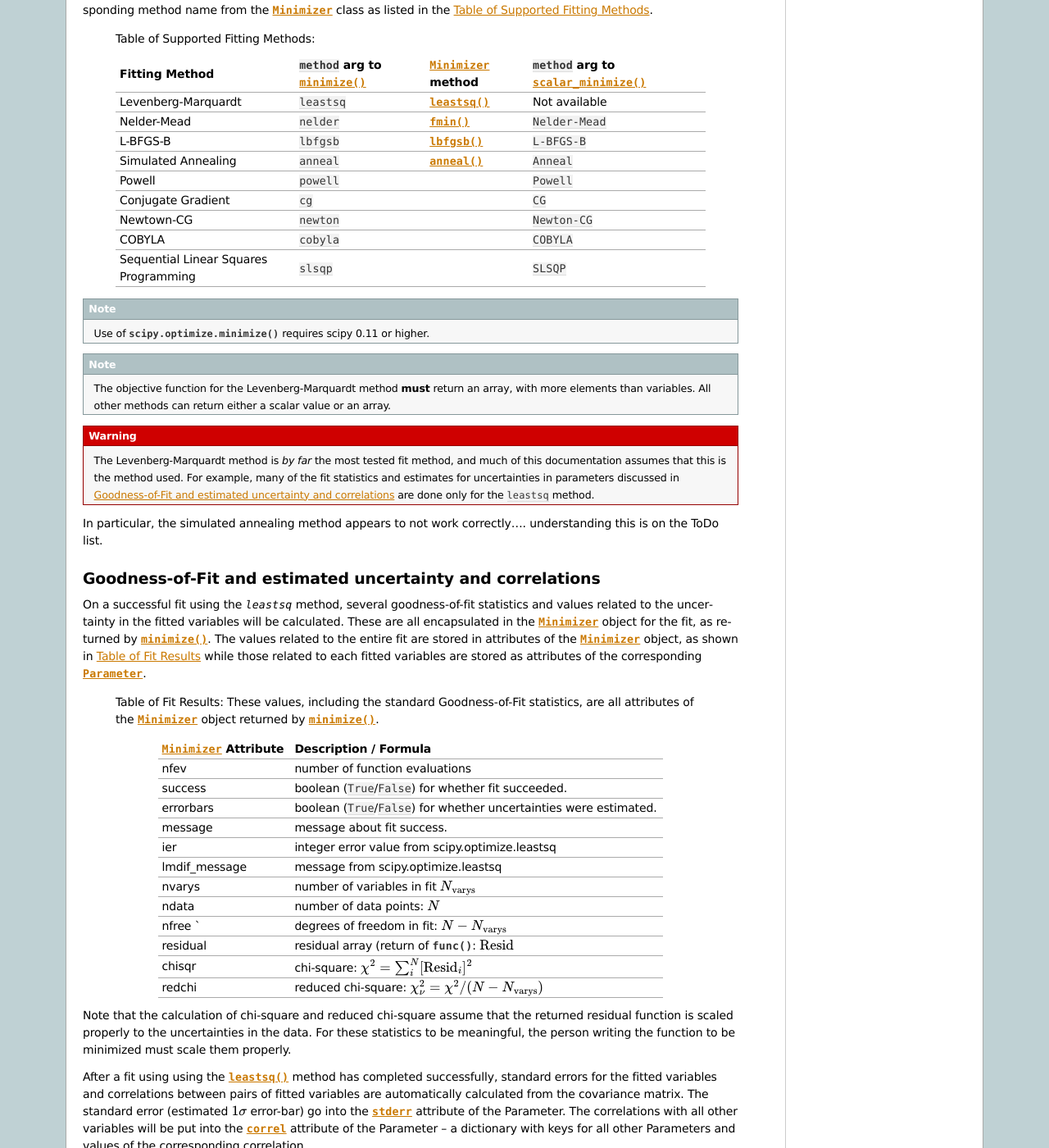
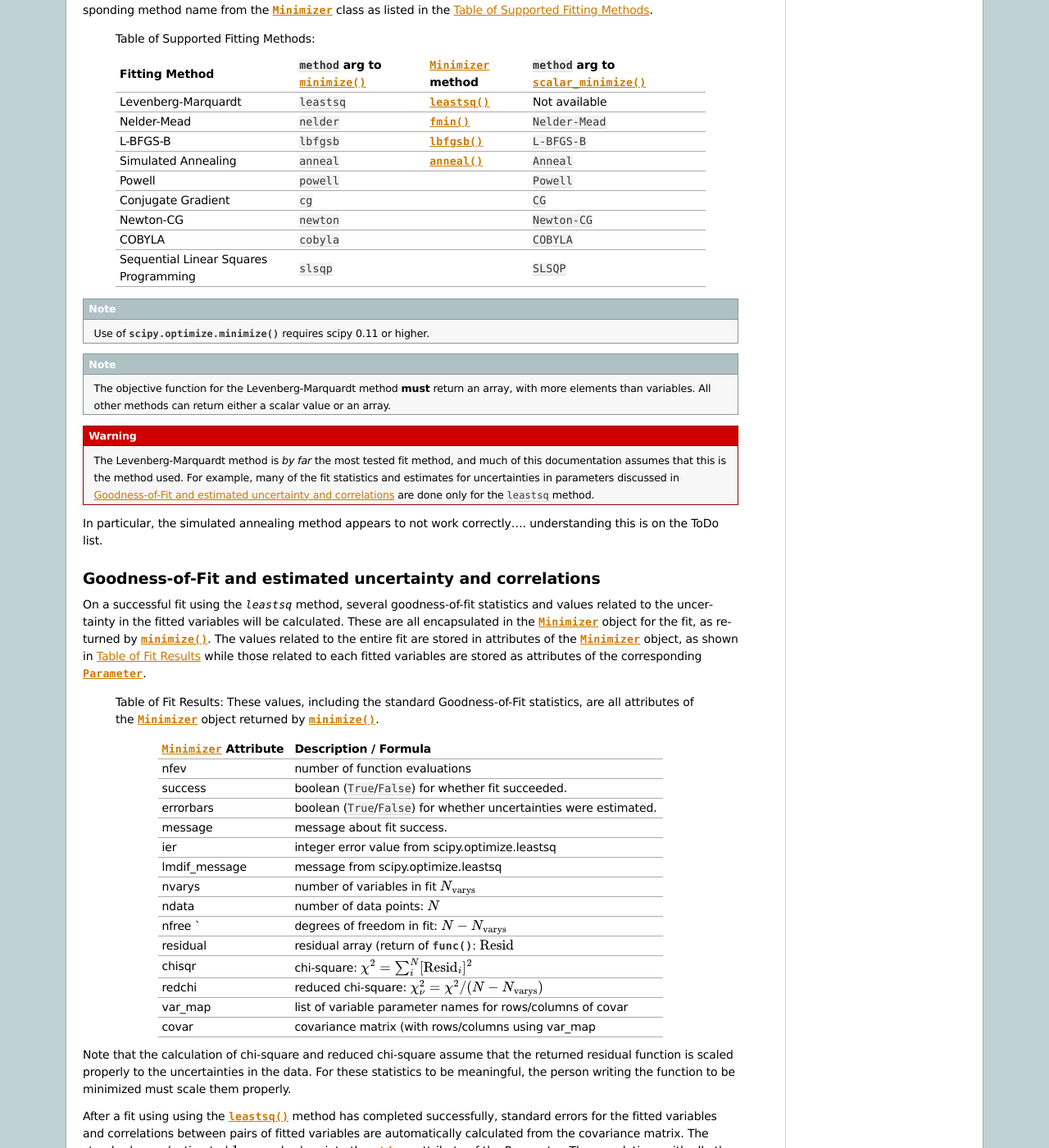
Before and after one commit to lmfit/lmfit-py, a Sphinx documentation site: the page built from doc/fitting.rst, in a window 1280 px wide and 1400 px high, scrolled down 1999 px. Shown: the whole window at 82% size. Built offline with Sphinx 7.4.7, drawn with Linux system fonts in a browser that asks for light colours; formulas are drawn with MathJax 3.

Commit message:
add covar/var_map to documented attributes of minimizer

```diff
--- a/doc/fitting.rst
+++ b/doc/fitting.rst
@@ -165,14 +165,13 @@ To select which of these algorithms to use, use the ``method`` keyword to the
  +-----------------------+--------------------+---------------------+-------------------------+
  | Conjugate Gradient    |  ``cg``            |                     | ``CG``                  |
  +-----------------------+--------------------+---------------------+-------------------------+
- | Newtown-CG            |  ``newton``        |                     | ``Newton-CG``           |
+ | Newton-CG             |  ``newton``        |                     | ``Newton-CG``           |
  +-----------------------+--------------------+---------------------+-------------------------+
  | COBYLA                |  ``cobyla``        |                     |  ``COBYLA``             |
  +-----------------------+--------------------+---------------------+-------------------------+
  | Sequential Linear     |  ``slsqp``         |                     |  ``SLSQP``              |
  | Squares Programming   |                    |                     |                         |
  +-----------------------+--------------------+---------------------+-------------------------+
-
 
 .. note::
 
@@ -242,6 +241,10 @@ stored as attributes of the corresponding :class:`Parameter`.
 |    chisqr            | chi-square: :math:`\chi^2 = \sum_i^N [{\rm Resid}_i]^2`                    |
 +----------------------+----------------------------------------------------------------------------+
 |    redchi            | reduced chi-square: :math:`\chi^2_{\nu}= {\chi^2} / {(N - N_{\rm varys})}` |
++----------------------+----------------------------------------------------------------------------+
+|    var_map           | list of variable parameter names for rows/columns of covar                 |
++----------------------+----------------------------------------------------------------------------+
+|    covar             | covariance matrix (with rows/columns using var_map                         |
 +----------------------+----------------------------------------------------------------------------+
 
 Note that the calculation of chi-square and reduced chi-square assume that the
```
